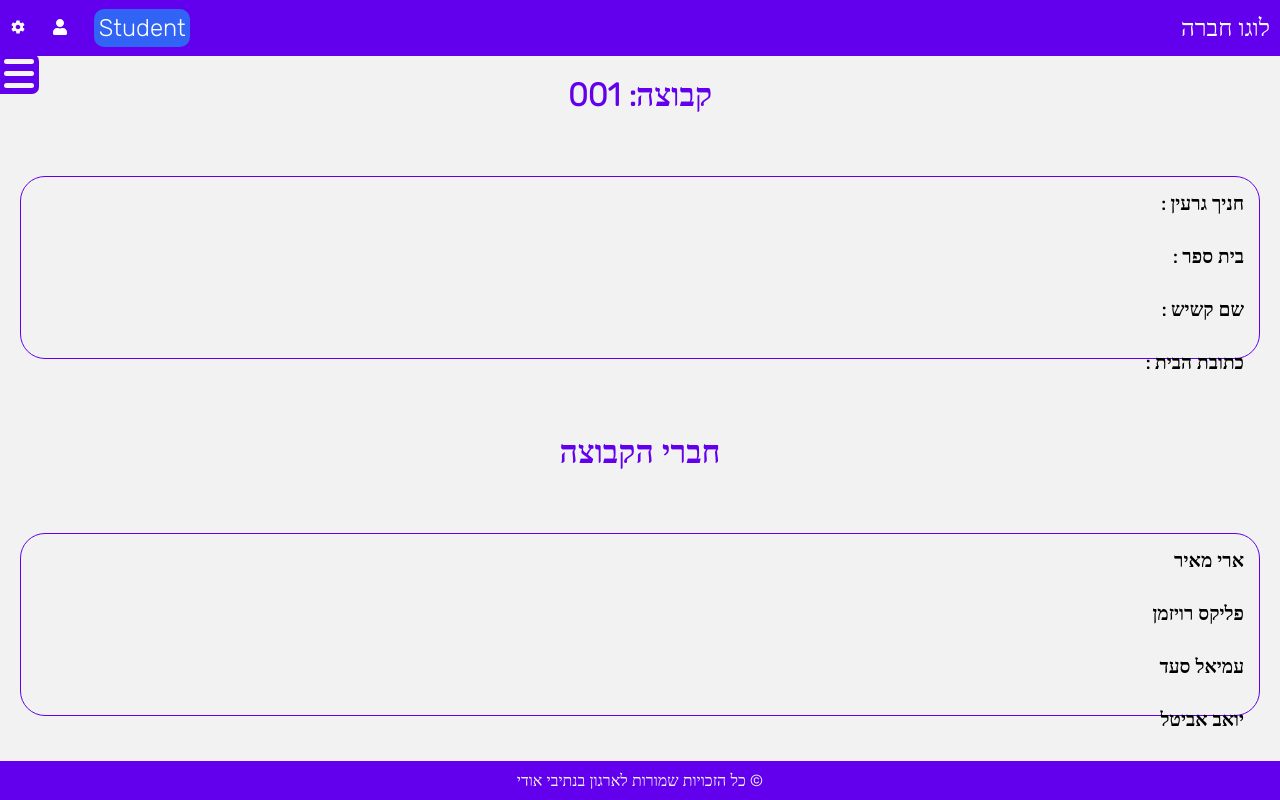
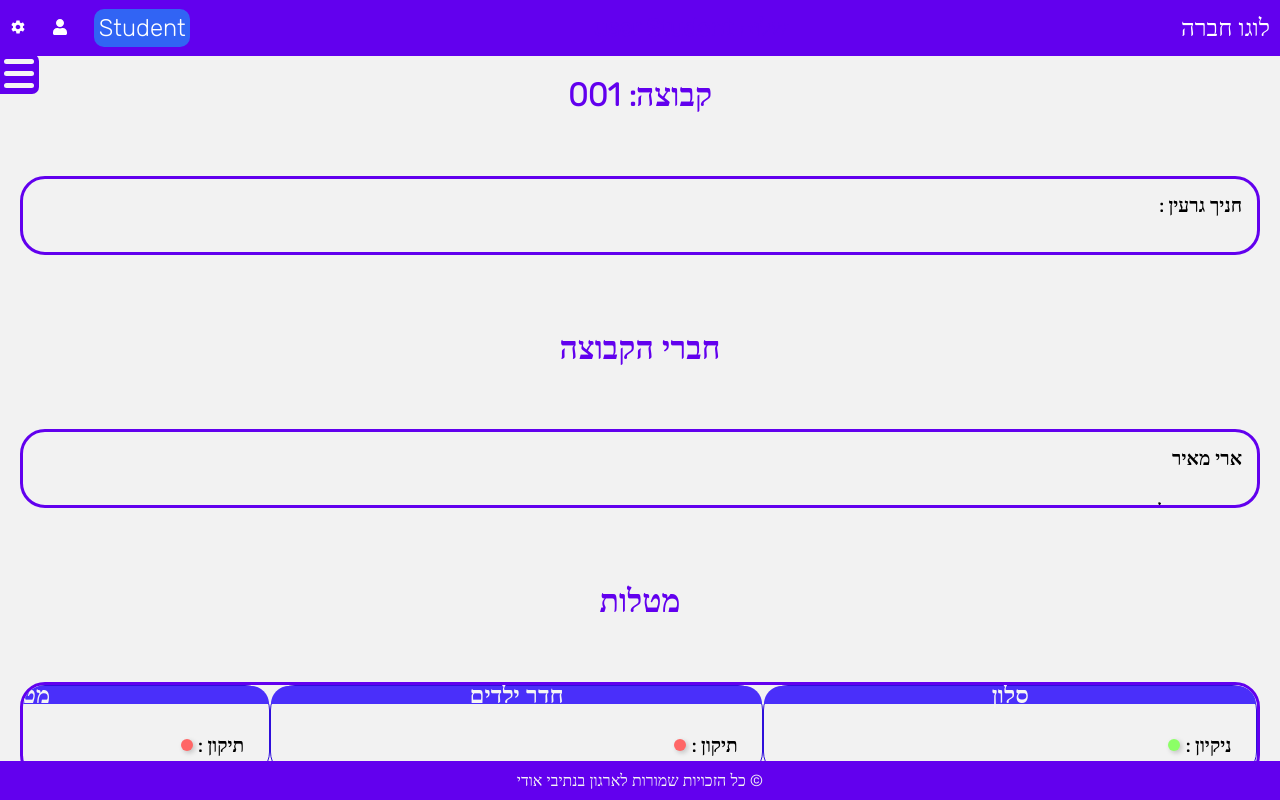
Before and after one commit to amielsaa/osimseder, a React (Create React App) app in the folder client/: page /My-Group in a window 1280 px wide. Built offline with nearby package versions, Linux system fonts and the light colour scheme.

Commit message:
finished with the group view page

```diff
--- a/client/src/Components/StudentView/GroupPage.js
+++ b/client/src/Components/StudentView/GroupPage.js
@@ -1,15 +1,41 @@
-// GroupPage.js
+
 import Header from '../Header';
 import Nav from '../Nav';
+import TaskCard from './TaskCard';
 import '../css/GroupPage.css'
 
-import React from 'react';
+import React, { useState } from 'react';
 
-const GroupPage = ({role , userName}) => {
+const GroupPage = ({ role, userName }) => {
+  //Amiel - make sure I get the info like that from Axios request
+  const [studentList, setStudentsList] = useState(['ארי מאיר', 'יואב אביטל', 'פליקס רויזמן', 'עמיאל סעד'])
+  const [tasks, setTasks] = useState([
+    { room: 'סלון', tasks: [
+      { description: 'ניקיון', status: true },
+      { description: 'סידור', status: false },
+    ]},
+    { room: 'חדר ילדים', tasks: [
+      { description: 'תיקון', status: false },
+      { description: 'ניקיון', status: true },
+    ]},
+    { room: 'מטבח', tasks: [
+      { description: 'תיקון', status: false },
+      { description: 'ניקיון', status: true },
+    ]},
+    { room: 'חדר שינה', tasks: [
+      { description: 'תיקון', status: false },
+      { description: 'ניקיון', status: true },
+    ]},
+    { room: 'מחסן', tasks: [
+      { description: 'ניקיון', status: true },
+      { description: 'סידור', status: false },
+    ]},
+  ]);
+
   return (
     <div>
-        <Header userName={userName}  role={role}/>
-        <Nav role={role}/>
+      <Header userName={userName} role={role} />
+      <Nav role={role} />
       <div className='content-Box-Group'>
         <h1>קבוצה: 001</h1>
         <div className='Group-Info'>
@@ -22,20 +48,22 @@ const GroupPage = ({role , userName}) => {
           <h1>חברי הקבוצה</h1>
         </div>
         <div className='Group-Info'>
-          <div className='Info'>ארי מאיר</div>
-          <div className='Info'>פליקס רויזמן</div>
-          <div className='Info'>עמיאל סעד </div>
-          <div className='Info'>יואב אביטל</div>
+          {studentList.map((student, index) => (
+            <div key={index} className='Info'>
+              {student}
+            </div>
+          ))}
         </div>
+
         <div className='group-title'>
           <h1>מטלות</h1>
         </div>
-        <div className='Group-Info'>
+        <div className='Group-Info-Tasks'>
+          {tasks.map((task, index) => (
+            <TaskCard key={index} room={task.room} tasks={task.tasks} />
+          ))}
         </div>
       </div>
-
-
-
     </div>
   );
 }
--- /dev/null
+++ b/client/src/Components/StudentView/TaskCard.js
@@ -0,0 +1,21 @@
+// TaskCard.js
+import React from 'react';
+import '../css/TaskCard.css';
+
+const TaskCard = ({ id, room, tasks }) => {
+  return (
+    <div className='Task'>
+      <div className='Room-Title'>{room}</div>
+      <div className='Description-Status'>
+        {tasks.map((task, index) => (
+          <div className='mini-Task' key={index}>
+            {task.description} :
+            <span className={task.status ? 'green-circle' : 'red-circle'}></span>
+          </div>
+        ))}
+      </div>
+    </div>
+  );
+}
+
+export default TaskCard;
--- a/client/src/Components/css/GroupPage.css
+++ b/client/src/Components/css/GroupPage.css
@@ -19,12 +19,13 @@
   }
   .Group-Info {
     width: 100%;
-    height: 26%;
-    border:1px solid #6200ee;
+    height: 20%;
+    border:3px solid #6200ee;
     margin-top:5%;
     display: flex;
     flex-direction: column;
     border-radius: 25px;
+    overflow-y: scroll;
 
   }
   .Info {
@@ -35,3 +36,18 @@
   .group-title {
    margin-top:6%;
   }
+  .Group-Info-Tasks {
+    width: 100%;
+    height: 25%;
+    border: 3px solid #6200ee;
+    margin-top: 5%;
+    display: flex;
+    flex-direction: column;
+    border-radius: 25px;
+    overflow-x: scroll;
+    overflow-y: hidden;
+    justify-content: right;
+    align-items: center;
+    direction: rtl;
+    flex-wrap: wrap;
+}
--- /dev/null
+++ b/client/src/Components/css/TaskCard.css
@@ -0,0 +1,58 @@
+.Task {
+    width: 40%;
+    height: 100%;
+    border: 1px solid #2e0fdb;
+    border-radius: 25px;
+    display: flex;
+    flex-direction: column;
+    justify-content: right;
+    align-items: center;
+  }
+
+  .Room-Title {
+    width: 100%;
+    height: 20%;
+    background-color: #4a2ffa;
+    border-top-left-radius: 25px;
+    border-top-right-radius: 25px;
+    display: flex;
+    justify-content: center;
+    align-items: center;
+    color: whitesmoke;
+    font-size: 1.5rem;
+    font-weight: bold; /* Added boldness */
+  }
+
+  .Description-Status {
+    width: 100%;
+    display: flex;
+    flex-direction: column;
+    align-items: right;
+    font-size: 1.2rem;
+    overflow-y: scroll;
+  }
+
+  .mini-Task {
+    margin-top: 6%;
+    padding-right: 5%;
+    display: flex;
+    align-items: center; /* Align description and circles vertically */
+    font-weight: bold; /* Added boldness */
+  }
+
+  .green-circle,
+  .red-circle {
+    width: 12px;
+    height: 12px;
+    border-radius: 50%;
+    margin-right: 5px; /* Adjust the margin as needed */
+    box-shadow: 2px 2px 5px rgba(0, 0, 0, 0.2); /* Added box shadow */
+  }
+
+  .green-circle {
+    background-color: #8cff66; /* Lighter green color */
+  }
+
+  .red-circle {
+    background-color: #ff6666; /* Red color */
+  }
```
